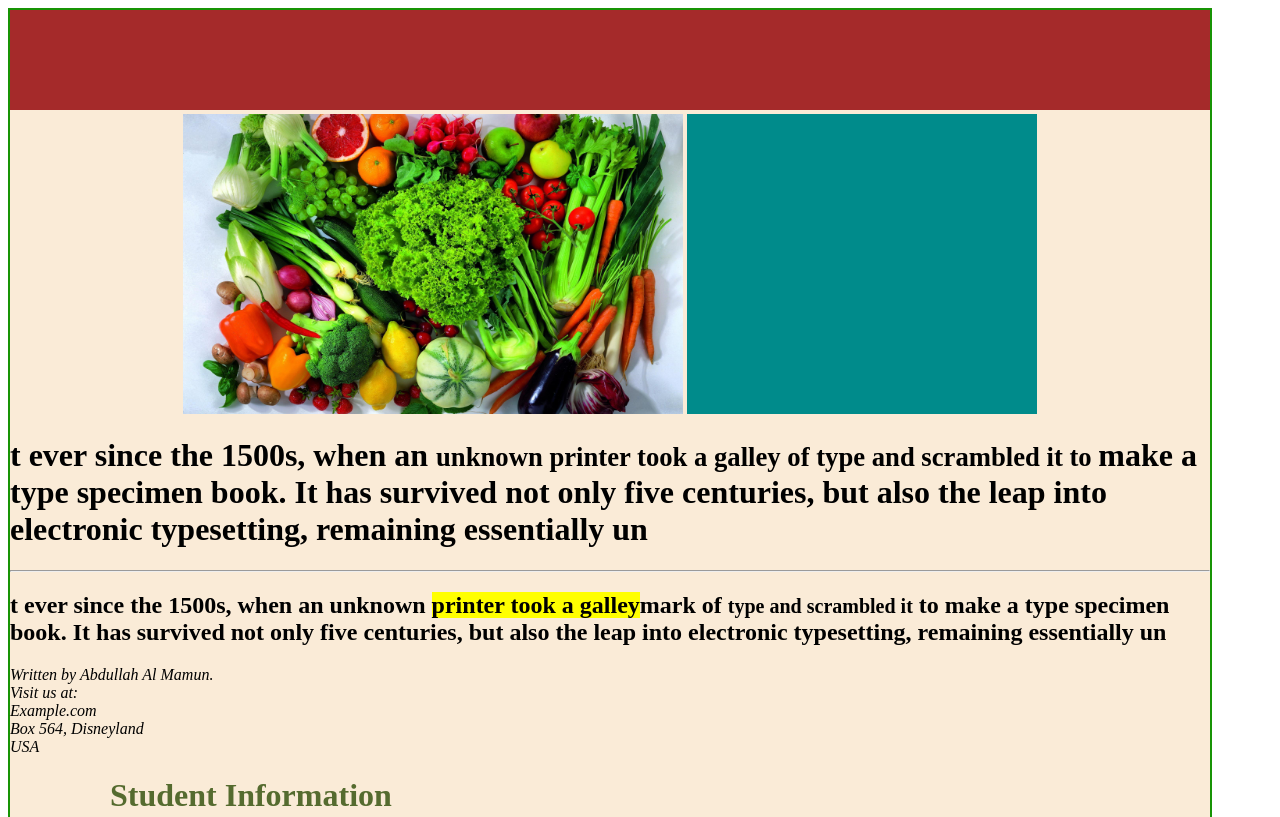
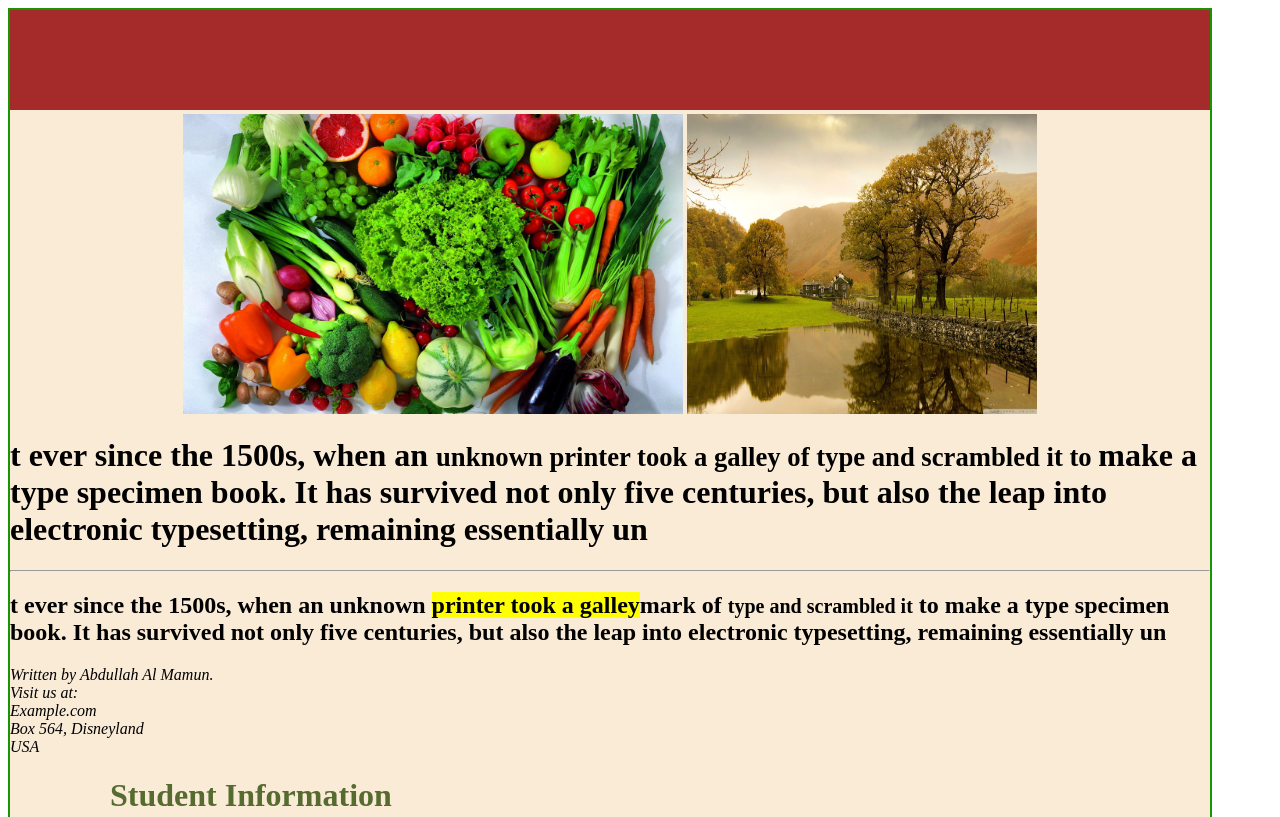
Before and after one commit to almamundcse/my-first-website, a plain HTML site: page index.html in a window 1280 px wide. Shown: the top 817 px of the page. Drawn offline with Linux system fonts and the light colour scheme.

Commit message:
mountain city garden

```diff
--- a/index.html
+++ b/index.html
@@ -29,7 +29,11 @@
         </div>
 
         <div class="contant2">
-
+            <picture>
+                <source media="(min-width:900px)" srcset="contant/garden.jpg">
+                <source media="(min-width:600px)" srcset="contant/Mountain.jpeg">
+                <img src="contant/city.jpg" alt="Mountain" style="width: 350px; height: 300px;">
+            </picture>
 
 
         </div>
```
Also changed, not shown: contant/City.jpg (added), contant/Mountain.jpeg (added), contant/garden.jpg (added).
